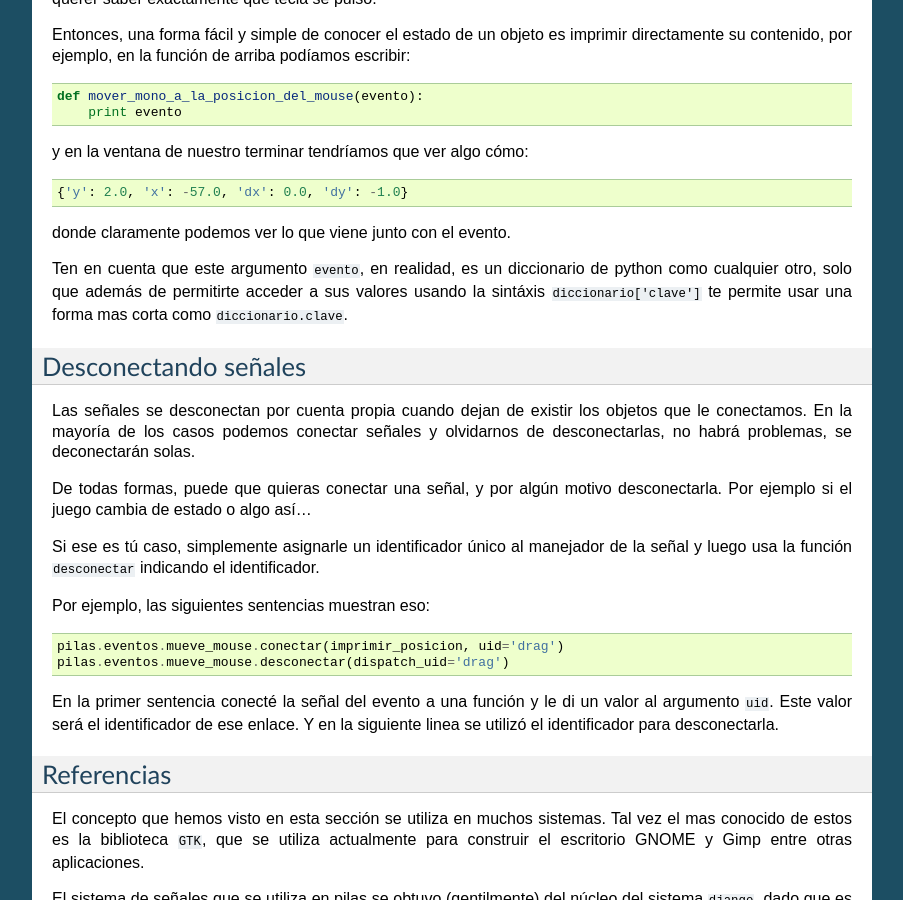
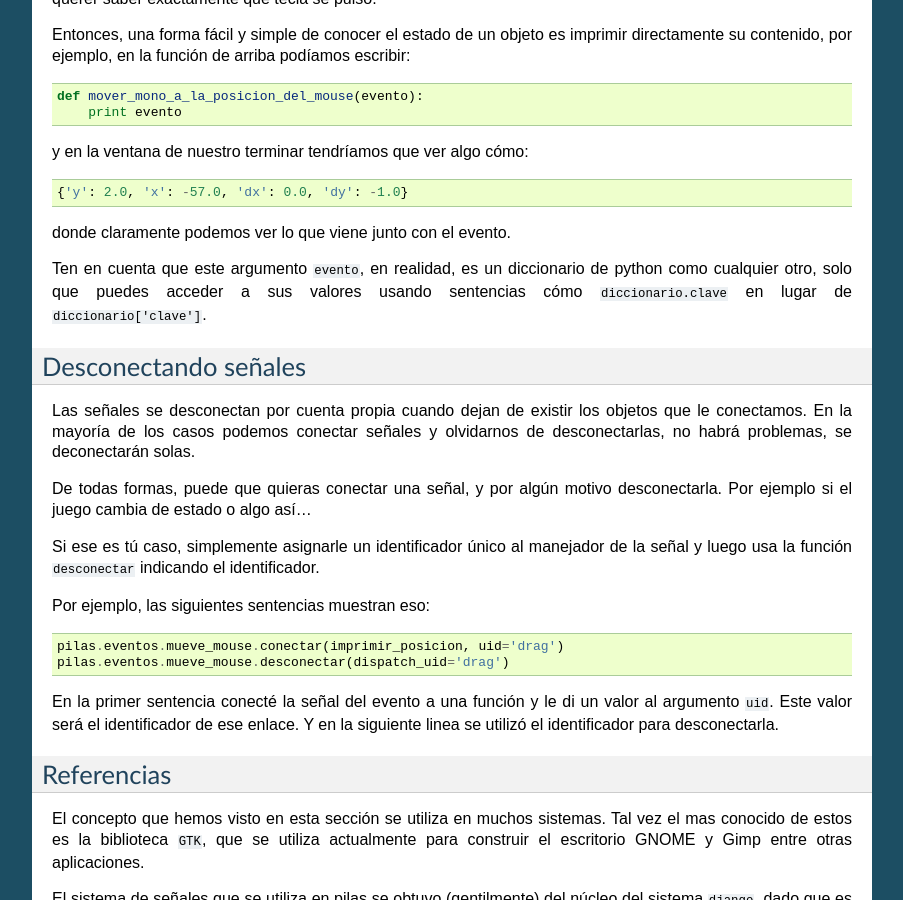
Before and after one commit to hugoruscitti/pilas-docs, a Sphinx documentation site: the page built from source/signals.rst, in a window 1280 px wide and 900 px high, scrolled down 1321 px. Shown: the whole window, without its empty margins (198-1101 px from the left). Built offline with Sphinx 7.4.7, drawn with Linux system fonts in a browser that asks for light colours.

Commit message:
simplificando el manejo de eventos.

```diff
--- a/source/signals.rst
+++ b/source/signals.rst
@@ -107,9 +107,8 @@ el evento.
 
 Ten en cuenta que este argumento ``evento``, en realidad,
 es un diccionario de python como cualquier otro, solo
-que además de permitirte acceder a sus valores usando
-la sintáxis ``diccionario['clave']`` te permite usar
-una forma mas corta como ``diccionario.clave``.
+que puedes acceder a sus valores usando sentencias cómo
+``diccionario.clave`` en lugar de ``diccionario['clave']``.
 
 Desconectando señales
 ---------------------
```
